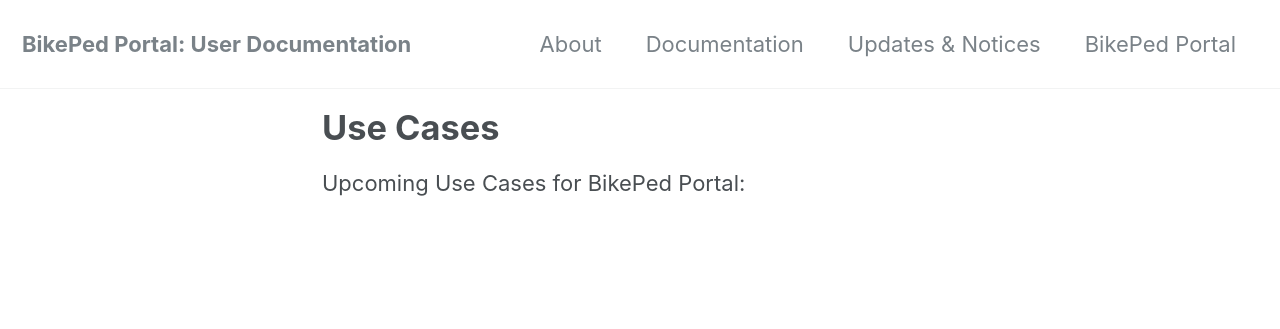
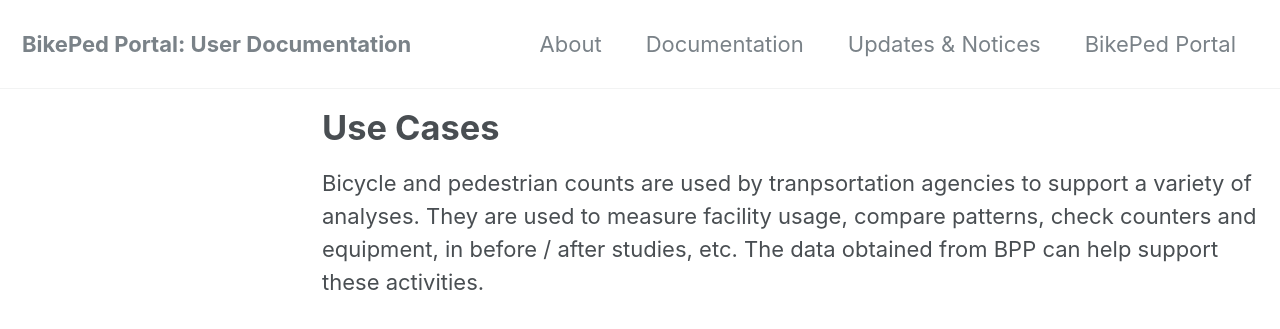
Before and after one commit to PSUTrec/documentation, a Jekyll site: the page built from _pages/usecases.md, in a window 1280 px wide and 900 px high. Shown: the top 329 px of the window. Built offline with Jekyll 4.4.1, drawn with Linux system fonts in a browser that asks for light colours; nearby versions of some CDN libraries.

Commit message:
Update usecases.md

```diff
--- a/_pages/usecases.md
+++ b/_pages/usecases.md
@@ -6,6 +6,6 @@ collection: usecases
 classes: wide
 author_profile: false
 sidebar:
-  nav: "Use Cases"
+  nav: "usecases"
 ---
-Upcoming Use Cases for BikePed Portal:
+Bicycle and pedestrian counts are used by tranpsortation agencies to support a variety of analyses. They are used to measure facility usage, compare patterns, check counters and equipment, in before / after studies, etc. The data obtained from BPP can help support these activities.
```
